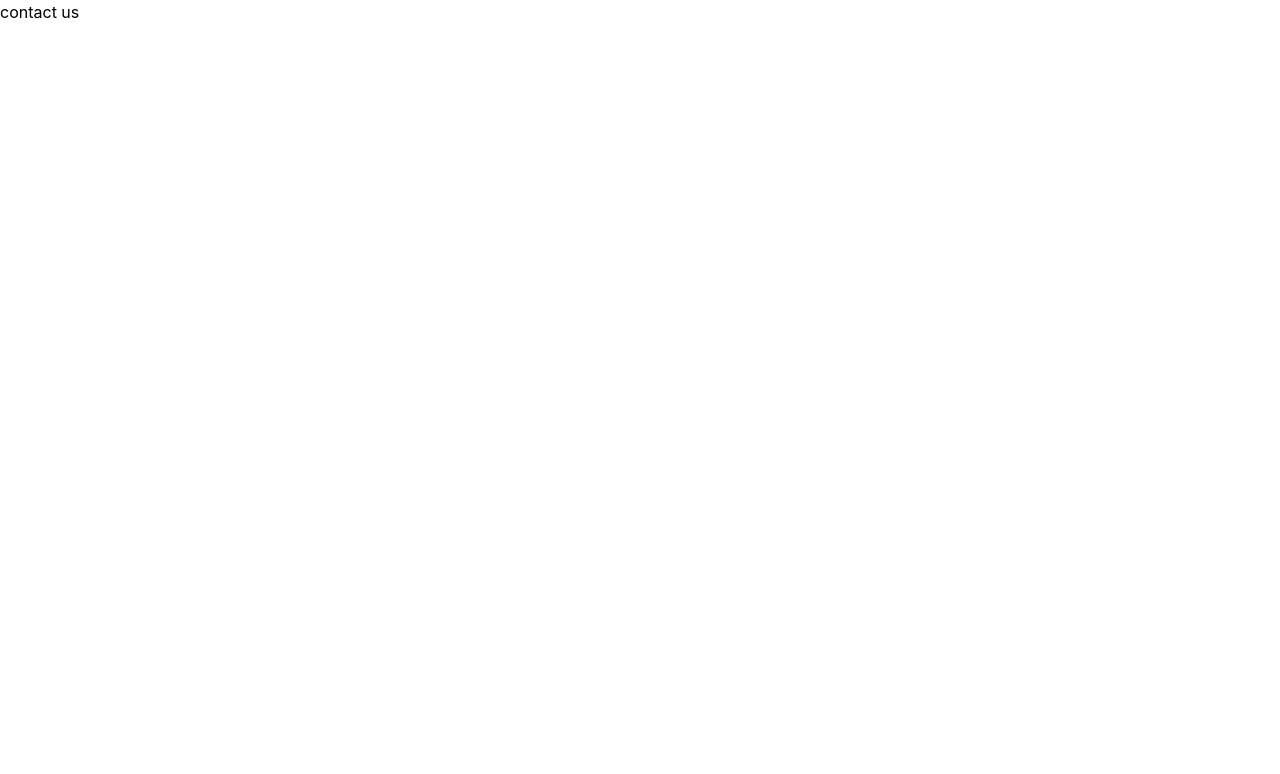
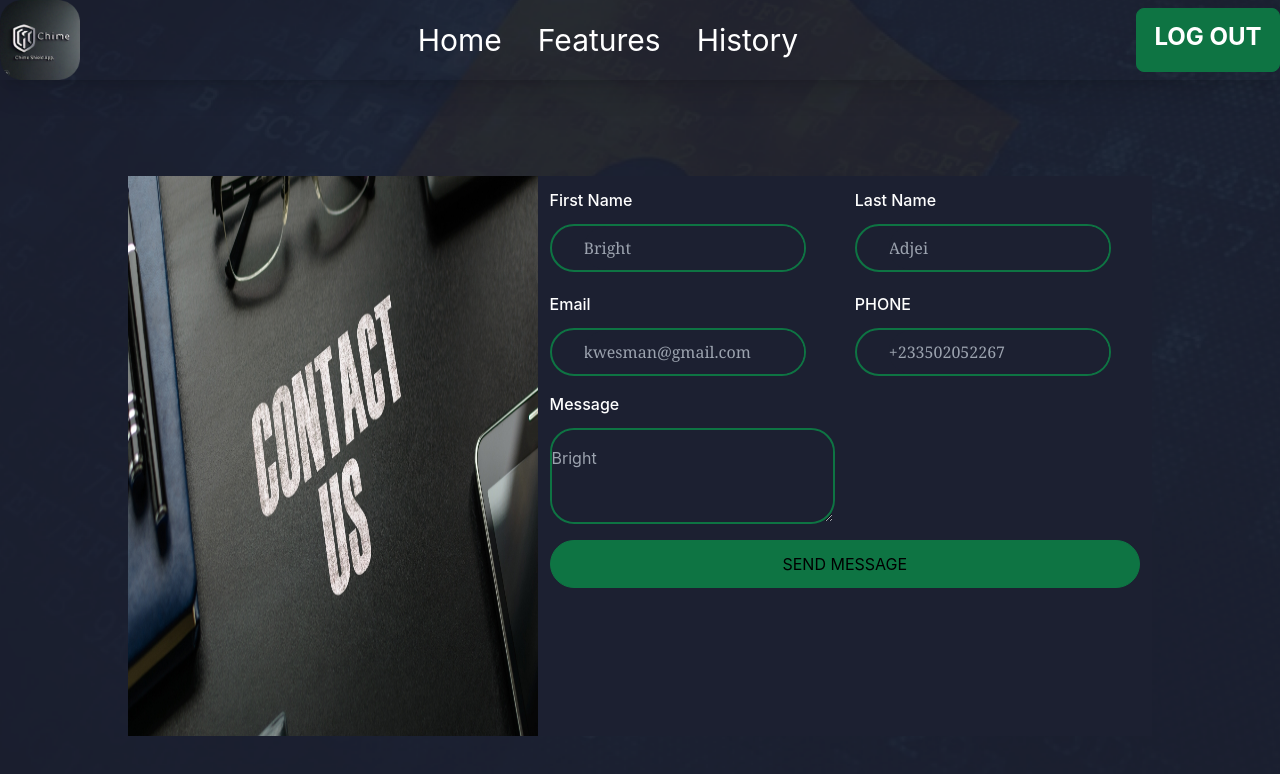
Before and after one commit to adjeibrightsekyere/chimeShield_app_final_year_project, a React (Create React App) app in the folder Frontend/: page /contact in a window 1280 px wide. Shown: the top 774 px of the page. Built offline with nearby package versions, Linux system fonts and the light colour scheme; the HTML template or start-up script is replaced by a standard one.

Commit message:
implemented handleChange and handleSubmit for the contact page

```diff
--- a/Frontend/src/Pages/contact.js
+++ b/Frontend/src/Pages/contact.js
@@ -1,8 +1,144 @@
+import { useState } from "react";
+import backgroundStyle from "../components/backgroundStyle";
+import { NavLink } from "react-router-dom";
 
-function Contact () {
-    return(
-        <div>
-            contact us
+function Contact() {
+    const [values, setValues] = useState({
+        first: '',
+        last: '',
+        email: '',
+        phone: '',
+        message: ''
+    });
+
+
+    const handleChange = (e) => {
+        setValues({ ...values, [e.target.name]: e.target.value });
+    }
+
+    const handleSubmit = async (e) => {
+        e.preventDefault();
+        console.log('Form submitted',values);
+        if (!values.first || !values.last || !values.email || !values.phone || !values.message) {
+            alert('All fields are required');
+            return;
+        }
+
+        try {
+            const response = await fetch('http://localhost:5000/contact',{
+                method: 'POST',
+                headers: {
+                    'Content-Type': 'application/json'
+                },
+                body: JSON.stringify(values)
+            });
+            const data = await response.json();
+            if (response.ok) {
+                alert('Message sent');
+            } else {
+                alert(data.error);
+            }
+        } catch (error) {
+            console.error('Error:', error);
+            alert('failed to send messsage');
+        }
+    }
+
+    return (
+        <div style={backgroundStyle} className="md:h-screen">
+            <nav className='flex items-center justify-between font-roboto shadow-xl pb-10 md:pb-0 md:pt-0   z-10'>
+                <img
+                    className='hidden md:block w-20 h-20 '
+                    src='/assets/logo.png' alt='logo' />
+                <div className='flex flex-row text-white text-2xl md:text-3xl mx-auto  items-center justify-center gap-2 md:gap-9  '>
+                    <NavLink className="" to='/'>Home</NavLink>
+                    <NavLink className="" to='/features'>Features</NavLink>
+                    <NavLink className="" to='/history'>History</NavLink>
+                </div>
+                <NavLink to='/signup' className="hidden md:block border border-[#0E7443] bg-[#0E7443] w-24 h-12  md:w-36 md:h-16 font-bold rounded-2xl md:rounded-lg  text-1xl md:text-2xl text-center pt-3 text-white">LOG OUT</NavLink>
+            </nav>
+            <div className="flex  w-[80%] h-[70%] m-auto mt-24">
+                <div className=" w-[40%] h-[100%]">
+                    <img
+                        className="h-full w-full"
+                        src="/assets/contactUs.jpeg" alt="" />
+                </div>
+                <div className=" overflow-hidden w-[60%] h-[100%]  bg-[#1C2031]">
+                    <form onSubmit={handleSubmit} className="grid grid-cols-2 m-3 gap-x-5 ">
+                        <div>
+                            <label className="text-white font-medium">First Name</label>
+                            <div className="border-2 w-64 h-12 mt-3 border-[#0E7443] rounded-3xl flex justify-center items-center">
+                                <input
+                                    type="text"
+                                    name="first"
+                                    placeholder="Bright"
+                                    value={values.first}
+                                    onChange={handleChange}
+                                    className="flex w-full h-full rounded-3xl ml-8 outline-none bg-[#1C2031] text-white text-opacity-50 font-serif "
+                                />
+                            </div>
+                        </div>
+                        <div>
+                            <label className="text-white font-medium">Last Name</label>
+                            <div className="border-2 flex items-center justify-center w-64 h-12 mt-3 border-[#0E7443] rounded-3xl">
+                                <input
+                                    type="text"
+                                    name="last"
+                                    value={values.last}
+                                    onChange={handleChange}
+                                    placeholder="Adjei"
+                                    className="flex w-full h-full rounded-3xl ml-8 outline-none bg-[#1C2031] text-white text-opacity-50 font-serif "
+                                />
+                            </div>
+                        </div>
+                        <div className="mt-5">
+                            <label className="text-white font-medium">Email</label>
+                            <div className="border-2 flex items-center justify-center w-64 h-12 mt-3 border-[#0E7443] rounded-3xl">
+                                <input
+                                    type="email"
+                                    name="email"
+                                    value={values.email}
+                                    onChange={handleChange}
+                                    placeholder="kwesman@gmail.com"
+                                    className="flex w-full h-full rounded-3xl ml-8 outline-none bg-[#1C2031] text-white text-opacity-50 font-serif"
+                                />
+                            </div>
+                        </div>
+                        <div className="mt-5">
+                            <label className="text-white font-medium ">PHONE</label>
+                            <div className="border-2 flex items-center justify-center w-64 h-12 mt-3 border-[#0E7443] rounded-3xl appearance-none">
+                                <input
+                                    type='number'
+                                    name="phone"
+                                    value={values.phone}
+                                    onChange={handleChange}
+                                    placeholder="+233502052267"
+                                    className=" w-full h-full rounded-3xl outline-none ml-8 bg-[#1C2031] text-white text-opacity-50 font-serif"
+                                />
+                            </div>
+                        </div>
+                        <div className="mt-4 mb-4">
+                            <label className="text-white font-medium">Message</label>
+                            <div className="border-2 flex items-center justify-center  h-24 mt-3 border-[#0E7443] rounded-3xl">
+                                <textarea
+                                    type='text'
+                                    name="message"
+                                    value={values.message}
+                                    onChange={handleChange}
+                                    placeholder="Bright"
+                                    className="flex w-full h-full rounded-3xl mx-auto pt-4 outline-none bg-[#1C2031] text-white text-opacity-50  "
+                                />
+                            </div>
+                        </div>
+                        <div className="col-span-2">
+                        <button type="submit" className="border border-[#0E7443] rounded-3xl bg-[#0E7443] hover:bg-[#0c3f26] w-full h-12 ">
+                            SEND MESSAGE
+                        </button>
+                    </div>
+                    </form>
+
+                </div>
+            </div>
         </div>
     )
 }
--- a/Frontend/src/Pages/features.js
+++ b/Frontend/src/Pages/features.js
@@ -15,7 +15,7 @@ function Features() {
                     src='/assets/logo.png' alt='logo' />
                 <div className='flex flex-row text-white text-2xl md:text-3xl mx-auto  items-center justify-center gap-2 md:gap-9  '>
                     <NavLink className="" to='/'>Home</NavLink>
-                    <NavLink className="" to='/features'>Features</NavLink>
+                    <NavLink className="underline" to='/features'>Features</NavLink>
                     <NavLink className="" to='/history'>History</NavLink>
                 </div>
                 <NavLink to='/signup' className="hidden md:block border border-[#0E7443] bg-[#0E7443] w-24 h-12  md:w-36 md:h-16 font-bold rounded-2xl md:rounded-lg  text-1xl md:text-2xl text-center pt-3 text-white">LOG OUT</NavLink>
--- a/Frontend/src/Pages/history.js
+++ b/Frontend/src/Pages/history.js
@@ -13,10 +13,10 @@ function History() {
         <div style = {backgroundStyle} className="text-white h-full " >
            <nav className="flex shadow-xl pb-2">
                 <div className="flex flex-col md:flex-row text-2xl md:text-3xl  justify-center gap-3 md:gap-8 p-3 items-center w-[80%] mx-auto">
-                    <NavLink to='/' className=" font-extralight">Home</NavLink>
+                    <NavLink to='/' className=" ">Home</NavLink>
                    <Search />
-                   <NavLink to='/features' className=" font-extralight">Features</NavLink>
-                   <h1>History</h1>
+                   <NavLink to='/features' className=" ">Features</NavLink>
+                   <NavLink className='underline' to="history">History</NavLink>
 
                 </div>
            </nav>
--- a/Frontend/src/Pages/homePage.js
+++ b/Frontend/src/Pages/homePage.js
@@ -25,7 +25,7 @@ function HomePage() {
                     className='hidden md:block w-20 h-20 '
                     src='/assets/logo.png' alt='logo' />
                 <div className='flex flex-row text-white text-2xl md:text-3xl mx-auto  items-center justify-center gap-2 md:gap-9  '>
-                    <NavLink className="" to='/'>Home</NavLink>
+                    <NavLink className={({isActive}) => (isActive ? ' underline ' : 'no-underline')} to='/'>Home</NavLink>
                     <NavLink className="" to='/features'>Features</NavLink>
                     <NavLink className="" to='/history'>History</NavLink>
                 </div>
--- a/Frontend/src/components/modal.js
+++ b/Frontend/src/components/modal.js
@@ -4,7 +4,7 @@ function Modal ({ show, onClose, title, children}) {
     }
     return(
         <div className="fixed inset-0 bg-black bg-opacity-50 flex justify-center items-center overflow-auto">
-            <div className="bg-white p-6 rounded-lg w-1/2">
+            <div className="bg-white p-6 rounded-none w-1/2 h-1/2 overflow-scroll">
                 <div className="flex justify-between items-center">
                     <h2 className="text-2xl">{title}</h2>
                     <button className="text-xl font-bold" onClick={onClose}>X</button>
--- a/Frontend/src/index.css
+++ b/Frontend/src/index.css
@@ -2,7 +2,11 @@
 @tailwind components;
 @tailwind utilities;
 
-
+.underline{
+  text-decoration: underline;
+  text-decoration-color: #0E7443;
+  text-underline-offset: 5px;
+}
 
 body {
 
```
Also changed, not shown: Frontend/src/Pages/signIn.js (+4 -4 lines), Frontend/src/Pages/signUp.js (+8 -8 lines), Frontend/public/assets/contactUs.jpeg (added).
